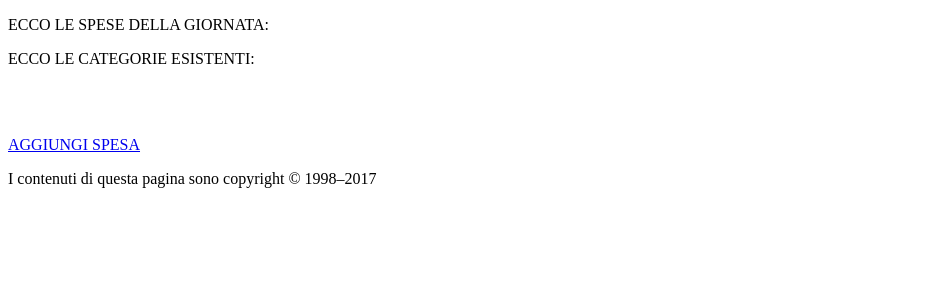
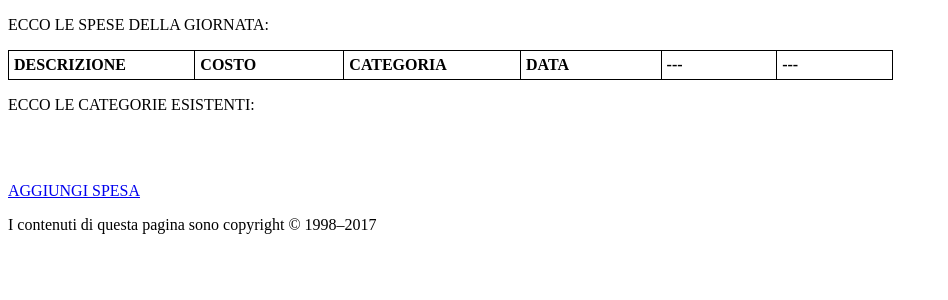
Before and after one commit to daniele8808/mywallet, a PHP site: page /review.html.php in a window 1280 px wide. Shown: the top 300 px of the page, without its empty margins (0-948 px from the left). Run offline with PHP 8.4, Linux system fonts and the light colour scheme; data that the repository does not hold is empty.

Commit message:
funzioni aggiunte

```diff
--- a/aggiungi_costo.php
+++ b/aggiungi_costo.php
@@ -33,7 +33,7 @@
 			<input type="text" id="descrizione" name="descrizione">
 			<br>
 			<label for="costo">Aggiungi l'importo della tua spesa</label>
-			<input type="text" name="costo" id="costo">
+			<input type="number" name="costo" id="costo">
 			<br>
 
 
--- a/appunti.txt
+++ b/appunti.txt
@@ -4,6 +4,7 @@ PHP
 - il metofo "query" restituisce un ogetto PDO Statement che rappresenta una serie di risultati "return set" contenente le righe restituite.
 - è molto impo che il tag php cominci dalla prima riga, altrimenti il redirect alla home dopo aver aggiunto o rimosso una voce non funziona -> header('Location: .');
 - per recuperare un valore inviato da un Form, si possono usare tre funzioni: $_GET, $_POST e $_REQUEST. Quest' ultima è una via di mezzo tra GET e POST
+- GLOBAL $pdo -> o il nome di un'altra qualsiasi variabile globale permette di importare all'interno di una funzione una variabile globale
 
 SQL
 - CURRENT_TIMESTAMP() -> prende la data odierna
--- a/index.php
+++ b/index.php
@@ -130,7 +130,6 @@
 		}
 	}
 
-
 	// INSERISCE NUOVE CATEGORIE
 	if (isset($_GET['aggiungi_categoria'])) {
 		if (isset($_POST['categoria'])) {
@@ -183,7 +182,7 @@
 	}
 
 	try {
-		$sql = 'SELECT costi.id, costo, descrizione, categoria
+		$sql = 'SELECT costi.id, costo, descrizione, categoria, tempo
 				FROM costi
 				INNER JOIN categorie
 				ON idcategoria = categorie.id; ';
@@ -208,7 +207,8 @@
 			"id"=>$row['id'],
 			"costo"=>$row['costo'],
 			"descrizione"=>$row['descrizione'],
-			"categoria"=>$row['categoria']
+			"categoria"=>$row['categoria'],
+			"tempo"=>$row['tempo']
 		);
 	}
 
--- a/modifica_costo.html.php
+++ b/modifica_costo.html.php
@@ -24,7 +24,7 @@
 			<input type="text" id="descrizione" name="descrizione" placeholder="<?php echo htmlspecialchars($row['descrizione'], ENT_QUOTES, 'UTF-8'); ?>">
 			<br>
 			<label for="costo">Aggiungi l'importo della tua spesa</label>
-			<input type="text" name="costo" id="costo" placeholder="<?php echo htmlspecialchars($row['costo'], ENT_QUOTES, 'UTF-8'); ?>">
+			<input type="number" name="costo" id="costo" placeholder="<?php echo htmlspecialchars($row['costo'], ENT_QUOTES, 'UTF-8'); ?>">
 			<input type="hidden" value="<?php echo $row['id'] ?>" name="id">
 			<input type="hidden" value="<?php echo $row['idcategoria'] ?>" name="idcategoria">
 			<br>
--- a/review.html.php
+++ b/review.html.php
@@ -6,7 +6,7 @@
 		table, th, td { border: 1px solid black; border-collapse: collapse;}
 		th, td { padding: 5px; text-align: left;}
 		.none{display: none}
-		th.a {width:200px;}
+		th.a {width:300px;}
 		.inline {display: inline-block; margin-right: 20px;}
 		.left {float: left;}
 		.right {float: right;}
@@ -16,12 +16,21 @@
 <body>
 
 <p>ECCO LE SPESE DELLA GIORNATA:</p>
-	<?php foreach ($costi as $costo): ?>
-		<table style="width:50%">
+		<table style="width:70%">
 		<tr>
+			<th class="a">DESCRIZIONE</th>
+			<th class="a">COSTO</th>
+			<th class="a">CATEGORIA</th>
+			<th class="a">DATA</th>
+			<th class="a">---</th>
+			<th class="a">---</th>
+		</tr>
+		<tr>
+			<?php foreach ($costi as $costo): ?>
 			<th class="a"><?php echo htmlspecialchars($costo['descrizione'], ENT_QUOTES, 'UTF-8'); ?></th>
 			<th class="a"><?php echo htmlspecialchars($costo['costo'], ENT_QUOTES, 'UTF-8'); ?></th>
 			<th class="a"><?php echo htmlspecialchars($costo['categoria'], ENT_QUOTES, 'UTF-8'); ?></th>
+			<th class="a"><?php echo htmlspecialchars($costo['tempo'], ENT_QUOTES, 'UTF-8'); ?></th>
 			<form action="?cancella_costo" method="POST">
 			<th class="none"><input type="hidden" value="<?php echo $costo['id'] ?>" name="id"></th>
 			<th><input type="submit" value="cancella"></th>
@@ -32,8 +41,9 @@
 			</form>
 			<!-- <th><button name="action" value="update">Modifica</button></th> -->
 		</tr>
+	    <?php endforeach; ?>
+
 		</table>
-    <?php endforeach; ?>
 
 
 	<p>ECCO LE CATEGORIE ESISTENTI:</p>
```
